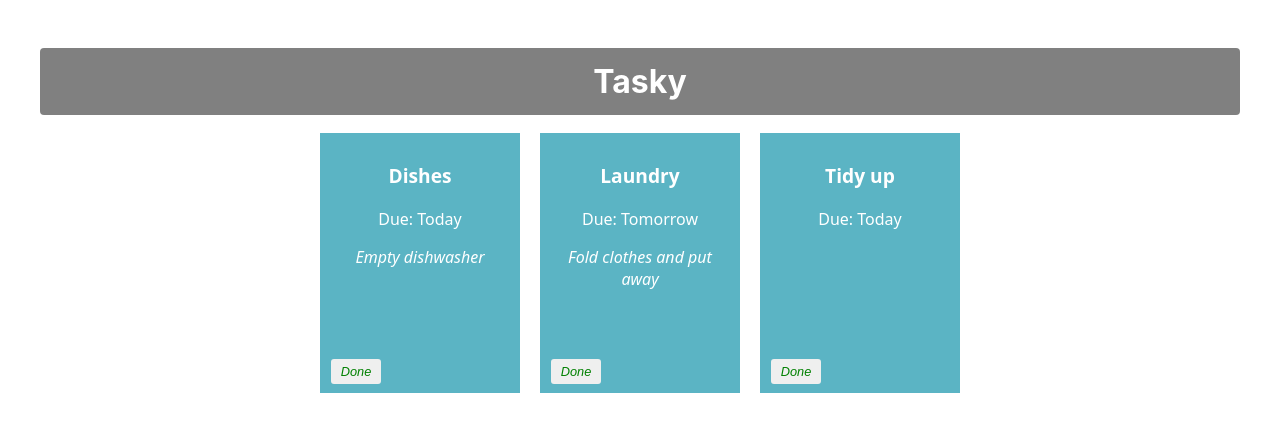
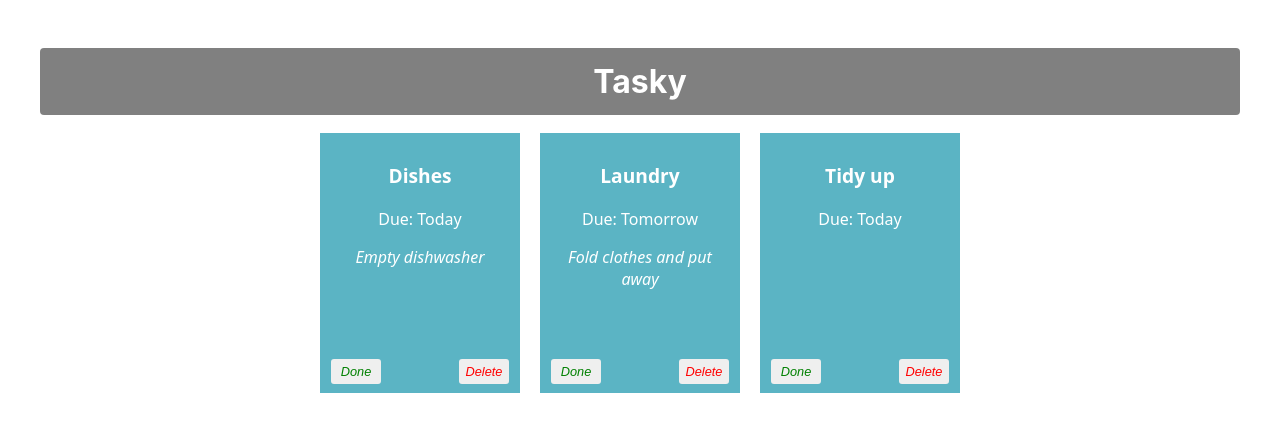
Before and after one commit to WhatIsRove/react-basics-lab, a React (Create React App) app in the folder tasky/: page / in a window 1280 px wide. Shown: the top 432 px of the page. Built offline with nearby package versions, Linux system fonts and the light colour scheme.

Commit message:
Delete a task

```diff
--- a/tasky/src/App.css
+++ b/tasky/src/App.css
@@ -93,3 +93,10 @@
   left: 5px;
   color: green;
 }
+
+.deleteButton {
+  position: absolute;
+  right: 5px;
+  bottom: 5px;
+  color:red;
+}
--- a/tasky/src/App.js
+++ b/tasky/src/App.js
@@ -19,6 +19,12 @@
     console.log(`${taskIndex} ${tasks[taskIndex].done}`);
   }
 
+  const deleteHandler = (taskIndex) => {
+    const tasks = [...taskState.tasks];
+    tasks.splice(taskIndex, 1);
+    setTaskState({tasks});
+  }
+
   return (
     <div className="container">
       <h1>Tasky</h1>
@@ -30,6 +36,7 @@
           key={task.id}
           done={task.done}
           markDone={() => doneHandler(index)}
+          deleteTask={() => deleteHandler(index)}
         />
       ))}
     </div>
--- a/tasky/src/components/Task.js
+++ b/tasky/src/components/Task.js
@@ -7,6 +7,7 @@
             <p>Due: {props.deadline}</p>
             <p className="description">{props.description}</p>
             <button onClick={props.markDone} className="doneButton">Done</button>
+            <button onClick={props.deleteTask} className="deleteButton">Delete</button>
         </div>
     )
 }
```
